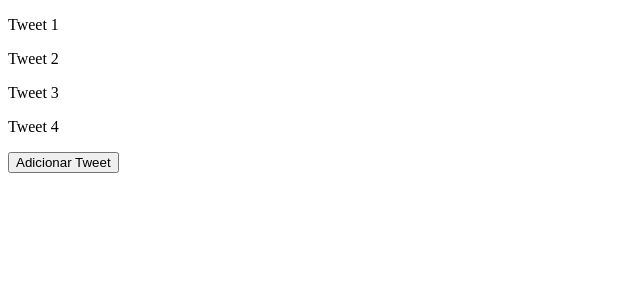
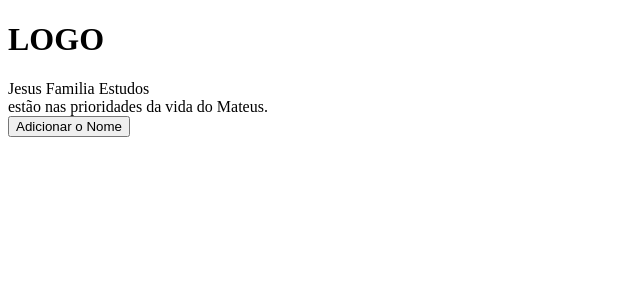
Before and after one commit to mathrews/learning-js, a React app in the folder exercicios-react/: page / in a window 1280 px wide. Shown: the top 300 px of the page, without its empty margins (0-640 px from the left). Built offline with nearby package versions, Linux system fonts and the light colour scheme; the HTML template or start-up script is replaced by a standard one.

Commit message:
exercício feito com as coisas que usamos hoje

```diff
--- a/exercicios-react/src/App.tsx
+++ b/exercicios-react/src/App.tsx
@@ -2,15 +2,18 @@
 /* <TextProps text="Texto na propriedade text" /> => forma de passar uma prop*/
 // import { TextProps } from "./components/Props"
 
-import { Estados } from "./components/Estados"
-
-
+import { Logo } from "./components/Cabecalho"
 
 function App() {
 
   return (
     <>
-      <Estados />
+      <header>
+        <Logo title="LOGO"/>
+      </header>
+      <main>
+
+      </main>
     </>
   )
 }
--- /dev/null
+++ b/exercicios-react/src/components/Cabecalho.tsx
@@ -0,0 +1,32 @@
+import { useState } from "react"
+
+type propsDaHeader = {
+    title: string,
+    spans?: string
+}
+
+export function Logo(props: propsDaHeader) {
+    const [nomes, setNomes] = useState([
+        'Jesus',
+        'Familia',
+        'Estudos',
+    ])
+
+    function adicionarNome() {
+        setNomes([...nomes, 'Lorena'])
+    }
+
+    return (
+        <>
+            <h1>{props.title}</h1>
+            <nav>
+                {nomes.map(nomes => {
+                    return <><span> {nomes} </span></>
+                })}
+            </nav>
+            <span>estão nas prioridades da vida do Mateus.</span>
+            <br />
+            <button onClick={adicionarNome}>Adicionar o Nome</button>
+        </>
+    )
+}
```
